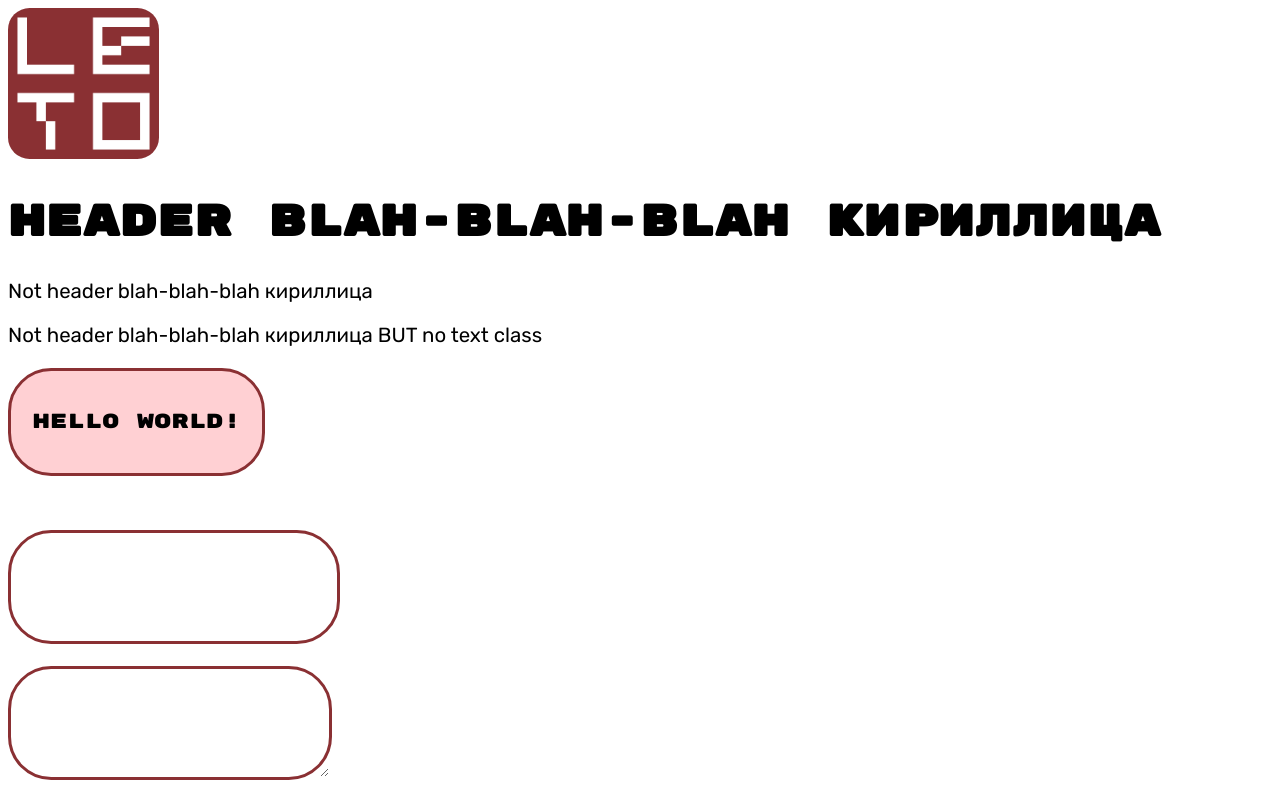
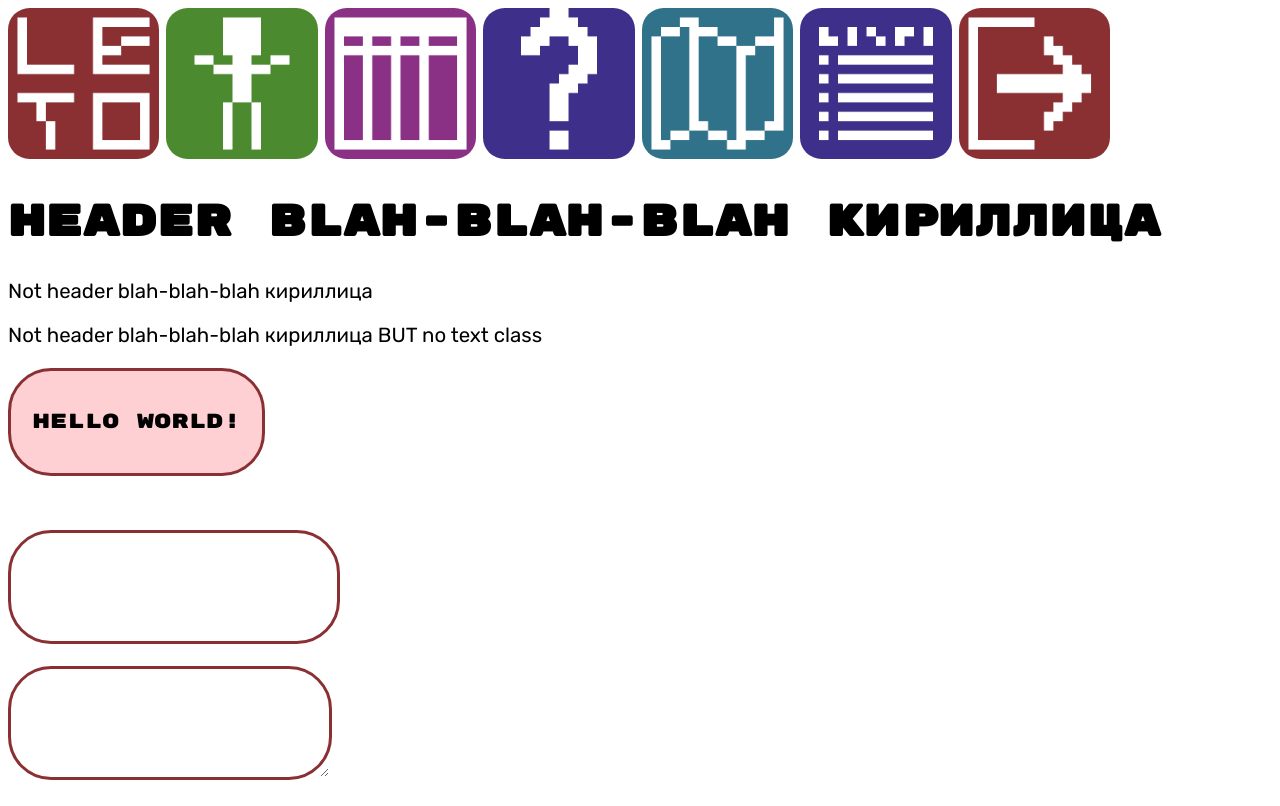
Before and after one commit to LetovoLeTo/leto-resources, a plain HTML site: page test.html in a window 1280 px wide. Drawn offline with Linux system fonts and the light colour scheme.

Commit message:
added more icons

```diff
--- a/test.html
+++ b/test.html
@@ -7,6 +7,12 @@
     </head>
     <body>
         <img src="logo.png" class="logo">
+        <img src="logo-friends.png" class="logo">
+        <img src="logo-timetables.png" class="logo">
+        <img src="logo-qna.png" class="logo">
+        <img src="logo-map.png" class="logo">
+        <img src="logo-resources.png" class="logo">
+        <img src="logo-exeats.png" class="logo">
         <h1 class="header">Header blah-blah-blah кириллица</h1>
         <p class="text">Not header blah-blah-blah кириллица</p>
         <p>Not header blah-blah-blah кириллица BUT no text class</p>
```
Also changed, not shown: logo-exeats.png (added), logo-friends.png (added), logo-map.png (added), logo-qna.png (added), logo-resources.png (added), logo-timetables.png (added).
